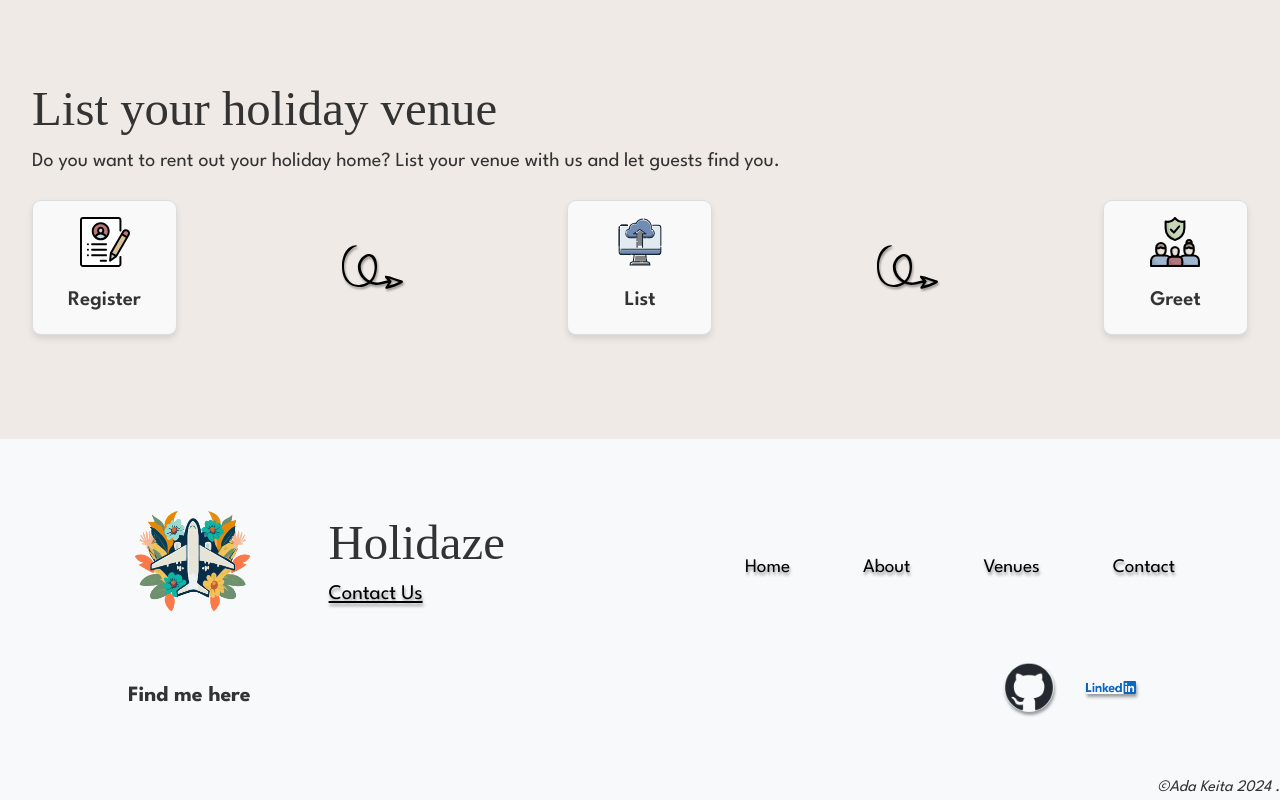
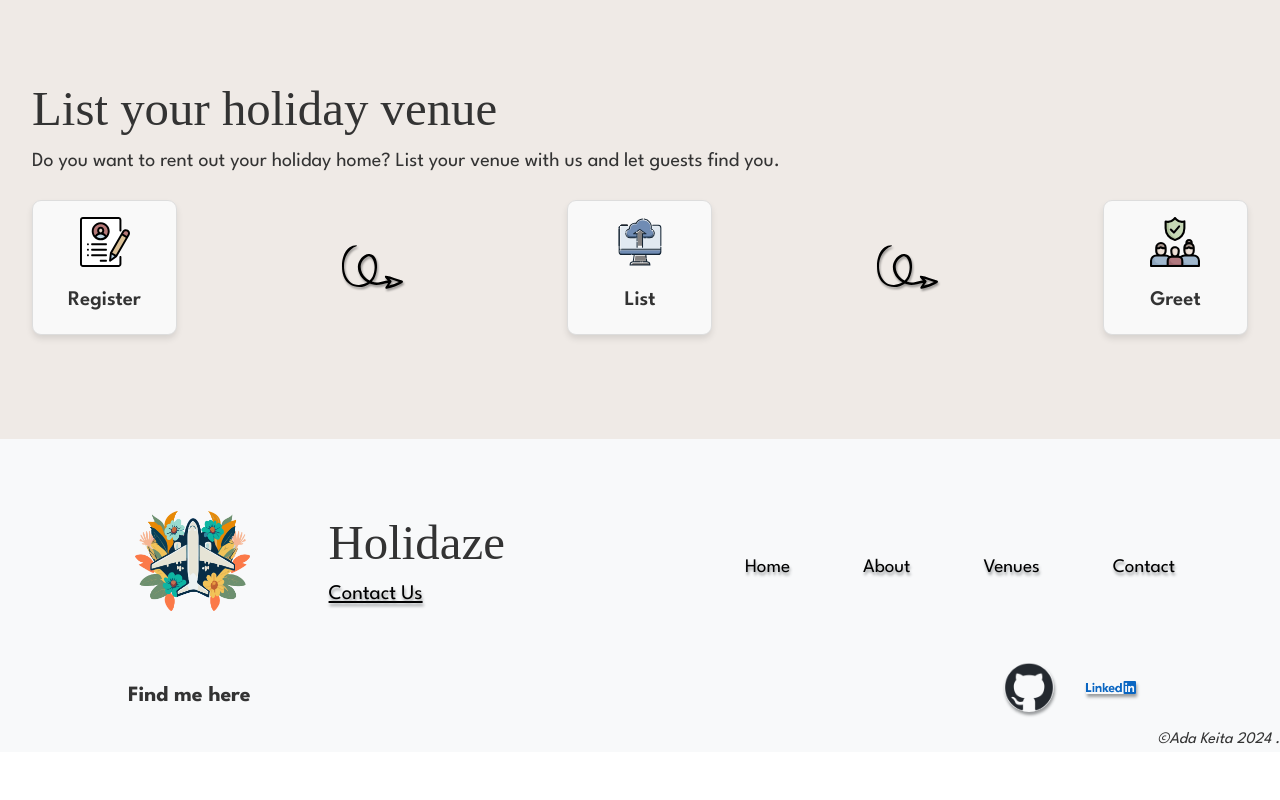
Before and after one commit to adakeita/holidaze, a React (Vite) app: page / in a window 1280 px wide. Shown: the part 2570-3370 px from the top of the page. After the commit the page ends 3322 px from the top, so only its background shows below. Built offline with nearby package versions, Linux system fonts and the light colour scheme; no server answers; a web font is replaced by a local one.

Commit message:
margin fix

```diff
--- a/src/components/Footer/footer.css
+++ b/src/components/Footer/footer.css
@@ -169,4 +169,8 @@ FOOTER {
     .SOCIAL-MEDIA-LINK_FOOTER img {
         width: 50px;
     }
+
+    .BOTTOM_FOOTER {
+        margin-top: 0;
+    }
 }
```
